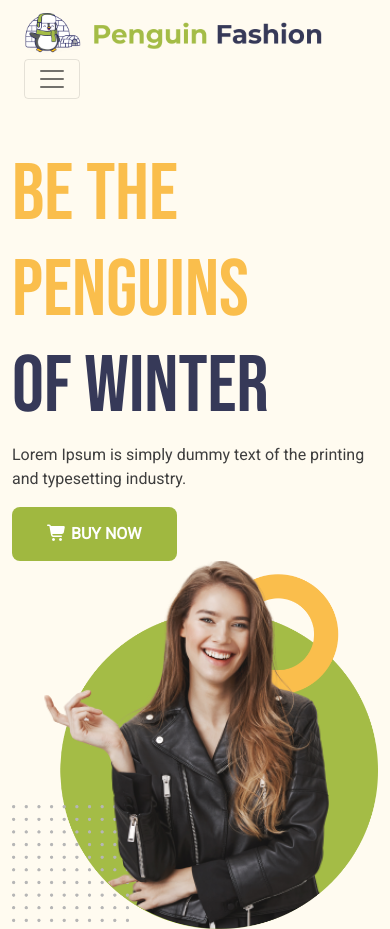
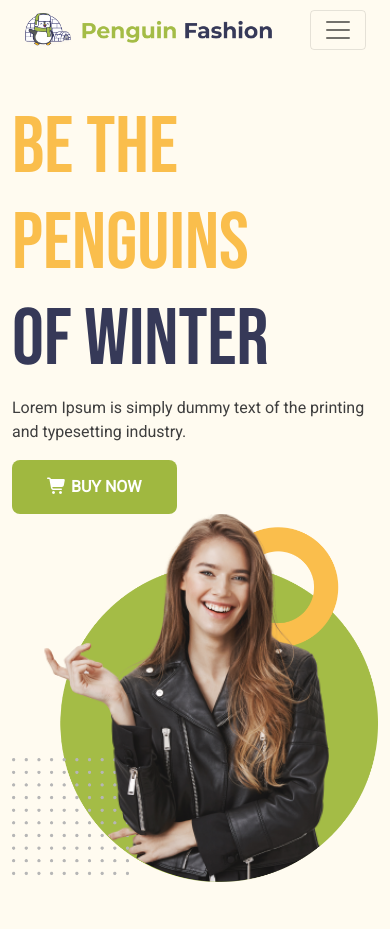
Before and after one commit to arafinahmed/milestone2-assignment, a plain HTML site: page index.html in a window 390 px wide. Shown: the top 929 px of the page. Drawn offline with Linux system fonts and the light colour scheme.

Commit message:
logo sizing

```diff
--- a/css/style.css
+++ b/css/style.css
@@ -124,5 +124,7 @@ input{
     .majhe-nibo{
         text-align: center;
     }
-
+    .logo-image{
+        width: 250px;
+    }
  }
```
